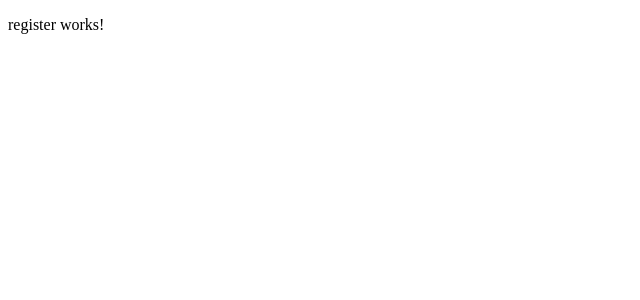
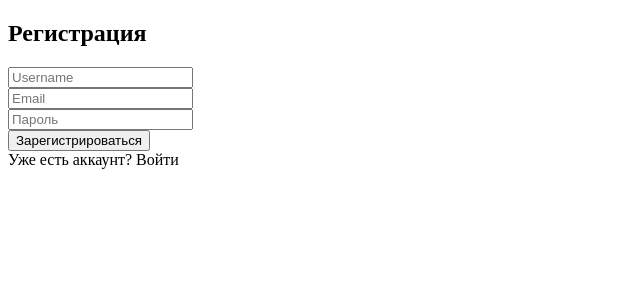
Before and after one commit to Aksunkar7/SmartWardrobe, an Angular app in the folder smartwardrobe-frontend/: page /register in a window 1280 px wide. Shown: the top 300 px of the page, without its empty margins (0-640 px from the left). Built offline with nearby package versions, Linux system fonts and the light colour scheme.

Commit message:
Register form ready, works redirects to login page

```diff
--- a/smartwardrobe-frontend/src/app/app.routes.ts
+++ b/smartwardrobe-frontend/src/app/app.routes.ts
@@ -10,7 +10,7 @@ export const routes: Routes = [
   {
     path: 'register',
     loadComponent: () => import('./features/auth/register/register')
-      .then(m => m.Register)
+      .then(m => m.RegisterComponent)
   },
   {
     path: 'wardrobe',
--- a/smartwardrobe-frontend/src/app/core/interceptors/jwt-interceptor.ts
+++ b/smartwardrobe-frontend/src/app/core/interceptors/jwt-interceptor.ts
@@ -9,7 +9,10 @@ export const jwtInterceptor: HttpInterceptorFn = (
   const tokenService = inject(Token);
   const token = tokenService.getAccess();
 
-  if (token) {
+  const isAuthEndpoint = req.url.includes('/api/auth/token/') ||
+                         req.url.includes('/api/auth/register/');
+
+  if (token && !isAuthEndpoint) {
     const clonedReq = req.clone({
       setHeaders: {
         Authorization: `Bearer ${token}`
--- a/smartwardrobe-frontend/src/app/features/auth/login/login.ts
+++ b/smartwardrobe-frontend/src/app/features/auth/login/login.ts
@@ -1,4 +1,4 @@
-import { Component } from '@angular/core';
+import { Component, inject } from '@angular/core';
 import { ReactiveFormsModule, FormBuilder, FormGroup, Validators } from '@angular/forms';
 import { Router } from '@angular/router';
 import { Auth } from '../../../core/services/auth';
@@ -11,19 +11,19 @@ import { Auth } from '../../../core/services/auth';
 })
 export class Login {
 
+  private fb = inject(FormBuilder);
+  private authService = inject(Auth);
+  private router = inject(Router);
+
   loginForm: FormGroup;
   errorMessage: string = '';
   isLoading: boolean = false;
 
-  constructor (
-    private fb: FormBuilder,
-    private authService: Auth,
-    private router: Router
-  ){
+  constructor() {
     this.loginForm = this.fb.group({
       username: ['', Validators.required],
       password: ['', Validators.required]
-    })
+    });
   }
 
   onSubmit(): void {
@@ -31,15 +31,15 @@ export class Login {
 
     this.isLoading = true;
     this.errorMessage = '';
+
     this.authService.login(this.loginForm.value).subscribe({
       next: () => {
-        this.router.navigate(['/wardrobe'])
+        this.router.navigate(['/wardrobe']);
       },
-      error: (err) => {
+      error: () => {
         this.errorMessage = 'invalid login or password';
         this.isLoading = false;
       }
-    })
+    });
   }
-
 }
--- a/smartwardrobe-frontend/src/app/features/auth/register/register.html
+++ b/smartwardrobe-frontend/src/app/features/auth/register/register.html
@@ -1 +1,42 @@
-<p>register works!</p>
+<div class="register-container">
+    <h2>Регистрация</h2>
+
+    <form [formGroup]="registerForm" (ngSubmit)="onSubmit()">
+
+      <div>
+        <input
+          formControlName="username"
+          type="text"
+          placeholder="Username"
+        />
+      </div>
+
+      <div>
+        <input
+          formControlName="email"
+          type="email"
+          placeholder="Email"
+        />
+      </div>
+
+      <div>
+        <input
+          formControlName="password"
+          type="password"
+          placeholder="Пароль"
+        />
+      </div>
+
+      @if (errorMessage) {
+        <p>{{ errorMessage }}</p>
+      }
+
+      <button type="submit" [disabled]="isLoading">
+        {{ isLoading ? 'Загрузка...' : 'Зарегистрироваться' }}
+      </button>
+
+    </form>
+
+    <a (click)="router.navigate(['/login'])">Уже есть аккаунт? Войти</a>
+
+  </div>
--- a/smartwardrobe-frontend/src/app/features/auth/register/register.ts
+++ b/smartwardrobe-frontend/src/app/features/auth/register/register.ts
@@ -1,11 +1,47 @@
-import { Component } from '@angular/core';
+import { Component, inject } from '@angular/core';
+import { ReactiveFormsModule, FormBuilder, FormGroup, Validators } from '@angular/forms';
+import { Router } from '@angular/router';
+import { Auth } from '../../../core/services/auth';
 
 @Component({
   selector: 'app-register',
-  imports: [],
+  standalone: true,
+  imports: [ReactiveFormsModule],
   templateUrl: './register.html',
-  styleUrl: './register.scss',
+  styleUrl: './register.scss'
 })
-export class Register {
+export class RegisterComponent {
 
+  private fb = inject(FormBuilder);
+  private authService = inject(Auth);
+  router = inject(Router);
+
+  registerForm: FormGroup;
+  errorMessage: string = '';
+  isLoading: boolean = false;
+
+  constructor() {
+    this.registerForm = this.fb.group({
+      username: ['', Validators.required],
+      email: ['', [Validators.required, Validators.email]],
+      password: ['', [Validators.required, Validators.minLength(8)]]
+    });
+  }
+
+  onSubmit(): void {
+    if (this.registerForm.invalid) return;
+
+    this.isLoading = true;
+    this.errorMessage = '';
+
+    this.authService.register(this.registerForm.value).subscribe({
+      next: () => {
+        this.router.navigate(['/login']);
+      },
+      error: () => {
+        this.errorMessage = 'Ошибка регистрации. Попробуйте снова.';
+        this.isLoading = false;
+      }
+    });
+  }
 }
```
